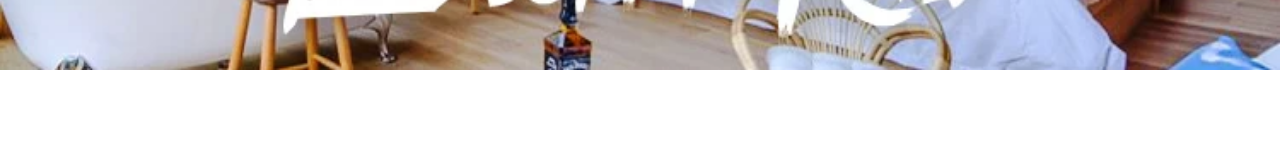
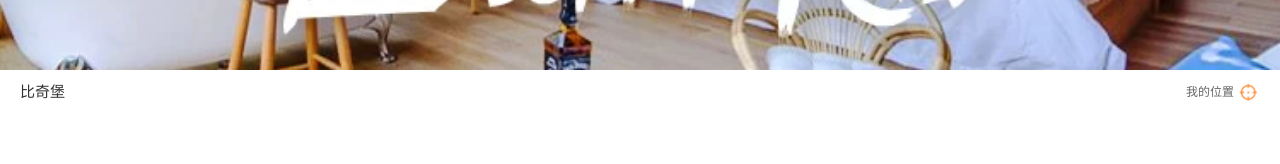
Before and after one commit to kanwakyuudai/vue3-hotel-app, a Vue app: page /#/home in a window 1280 px wide. Shown: the part 404-568 px from the top of the page. Built offline with nearby package versions, Linux system fonts and the light colour scheme.

Commit message:
获取用户经纬度。

```diff
--- a/src/views/home/home.vue
+++ b/src/views/home/home.vue
@@ -4,11 +4,13 @@
     <div class="banner">
       <img src="@/assets/imgs/home/banner.webp" alt="">
     </div>
+    <home-search-box></home-search-box>
   </div>
 </template>
 
 <script setup>
 import HomeNavBar from './subs/home-nav-bar.vue';
+import HomeSearchBox from './subs/home-search-box.vue';
 </script>
 
 <style lang="scss" scoped>
--- /dev/null
+++ b/src/views/home/subs/home-search-box.vue
@@ -0,0 +1,59 @@
+<template>
+  <div class="search-box">
+    <div class="location">
+      <div class="city" @click="gotoCitiesList">比奇堡</div>
+      <div class="position" @click="getPosition">
+        <span class="text">我的位置</span>
+        <img src="@/assets/imgs/home/icon_location.png" alt="">
+      </div>
+    </div>
+  </div>
+</template>
+
+<script setup>
+import { useRouter } from 'vue-router';
+
+const router = useRouter()
+
+const gotoCitiesList = () => {
+  router.push('/cities')
+}
+
+const getPosition = () => {
+  navigator.geolocation.getCurrentPosition(res => {
+    alert(`纬度：${res.coords.latitude}经度：${res.coords.longitude}`)
+  }, err => {})
+}
+</script>
+
+<style lang="scss" scoped>
+.location {
+  display: flex;
+  align-items: center;
+  height: 44px;
+  padding: 0 20px;
+
+  .city {
+    flex: 1;
+    color: #333;
+    font-size: 15px;
+  }
+
+  .position {
+    width: 74px;
+    display: flex;
+    align-items: center;
+
+    .text {
+      font-size: 12px;
+      color: #666;
+    }
+
+    img {
+      margin-left: 5px;
+      width: 18px;
+      height: 18px;
+    }
+  }
+}
+</style>
```
